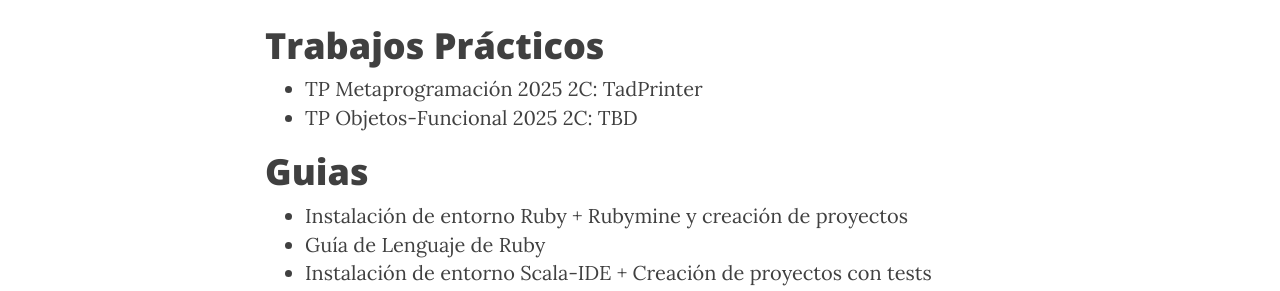
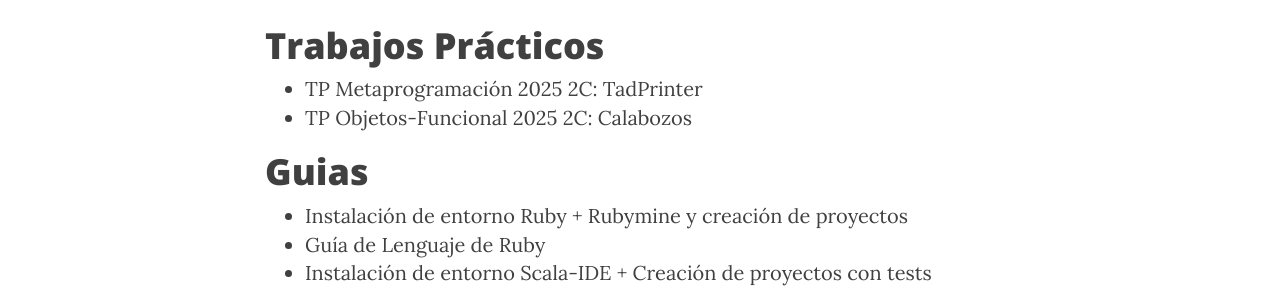
Before and after one commit to tadp-utn-frba/tadp-utn-frba.github.io, a Jekyll site: the page built from material.md, in a window 1280 px wide and 900 px high, scrolled down 1069 px. Shown: the part 155-446 px from the top of the window. Built offline with Jekyll 4.4.1, drawn with Linux system fonts in a browser that asks for light colours; nearby versions of some CDN libraries.

Commit message:
Update material.md

```diff
--- a/material.md
+++ b/material.md
@@ -30,7 +30,7 @@
 
 # Trabajos Prácticos
 * [TP Metaprogramación 2025 2C: TadPrinter](https://docs.google.com/document/d/1X9dZN8R8Kc1_e_fosFsslteVoQMxUKeUTFgYTEBN8G4/edit?usp=sharing)
-* TP Objetos-Funcional 2025 2C: TBD
+* [TP Objetos-Funcional 2025 2C: Calabozos](https://docs.google.com/document/d/1I5047tyYsKv7Xmfzd_BGG5HXVx32sY93vfQR_V2dYUM/edit?usp=sharing)
 
 # Guias
 
```
